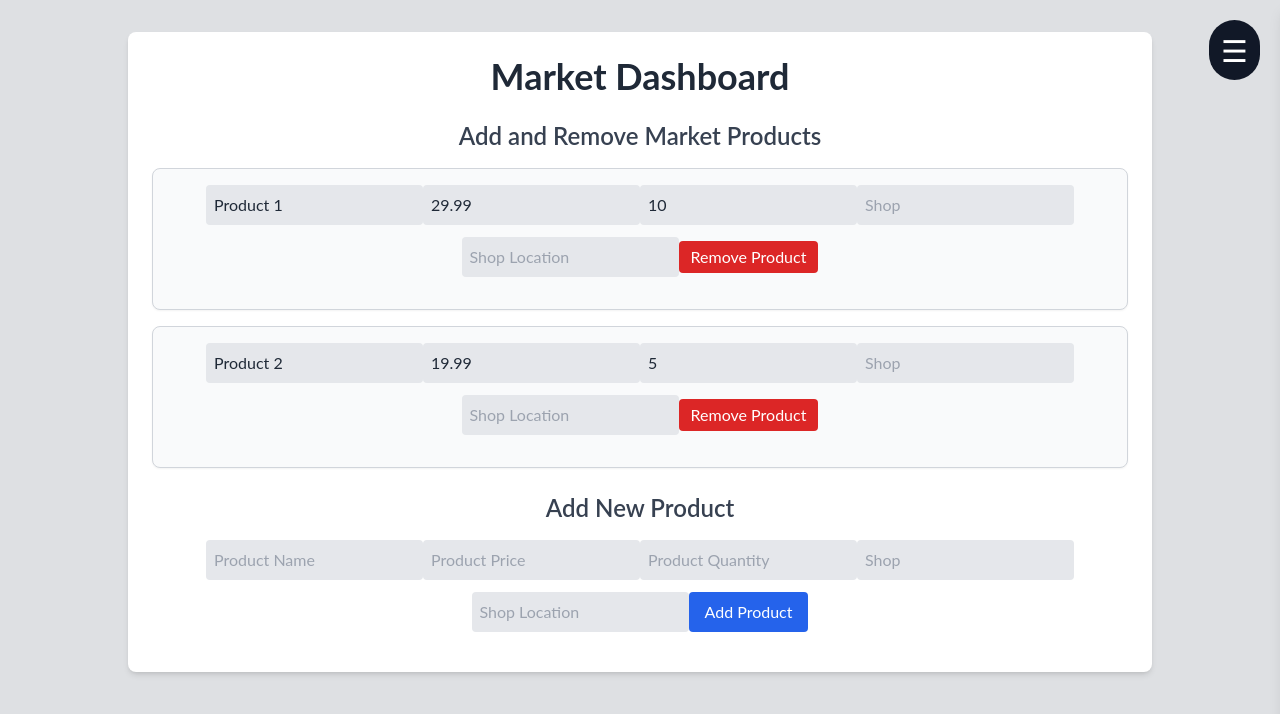
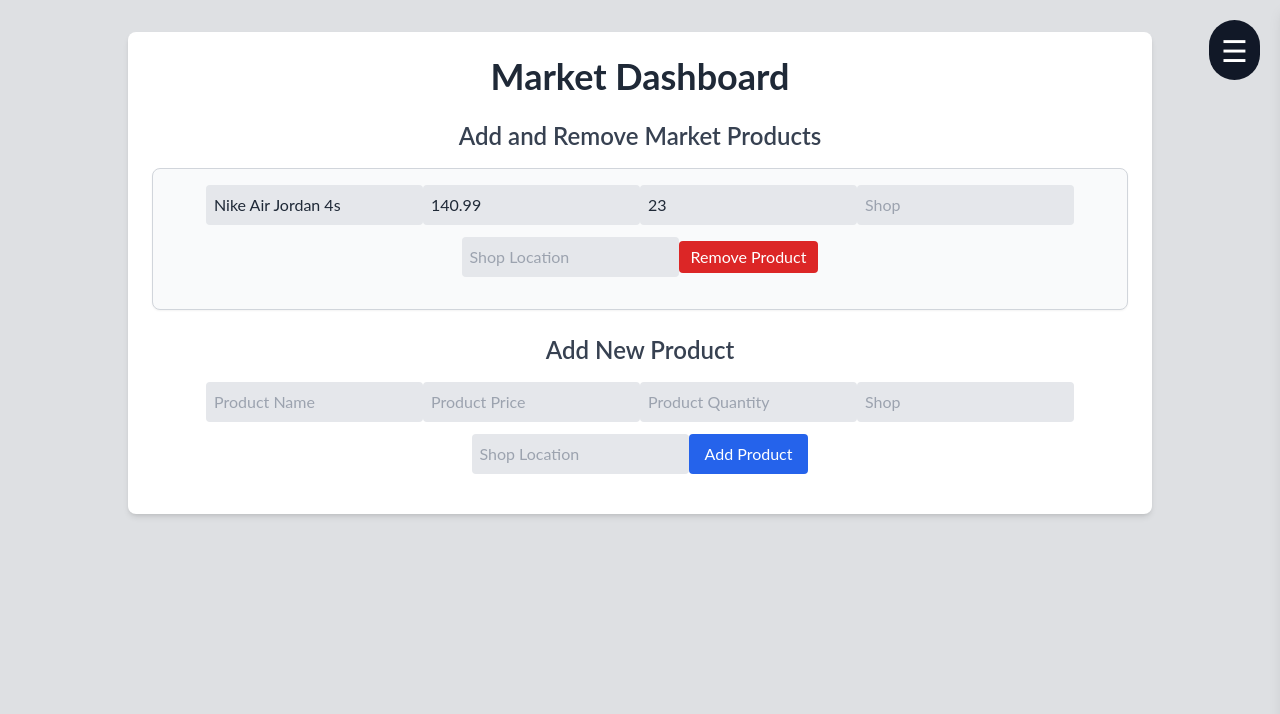
Before and after one commit to 0xiammatrixx/redux-bounty, a React (Vite) app: page /seller in a window 1280 px wide. Shown: the top 714 px of the page. Built offline with nearby package versions, Linux system fonts and the light colour scheme.

Commit message:
Final deployment

```diff
--- a/src/features/productSlice.js
+++ b/src/features/productSlice.js
@@ -2,8 +2,7 @@ import { createSlice } from '@reduxjs/toolkit';
 
 const initialState = {
   products: [
-    { id: 1, name: "Product 1", price: 29.99, quantity: 10 },
-    { id: 2, name: "Product 2", price: 19.99, quantity: 5 },
+    { id: 1, name: "Nike Air Jordan 4s", price: 140.99, quantity: 23 },
     // Add more products as needed
   ],
 };
```
